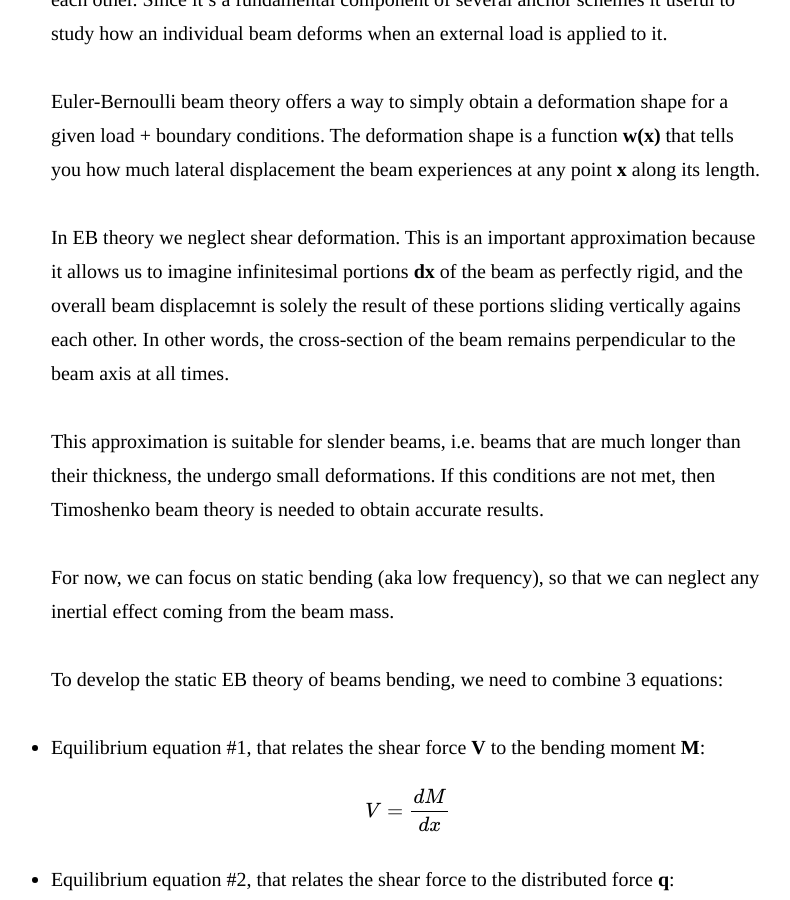
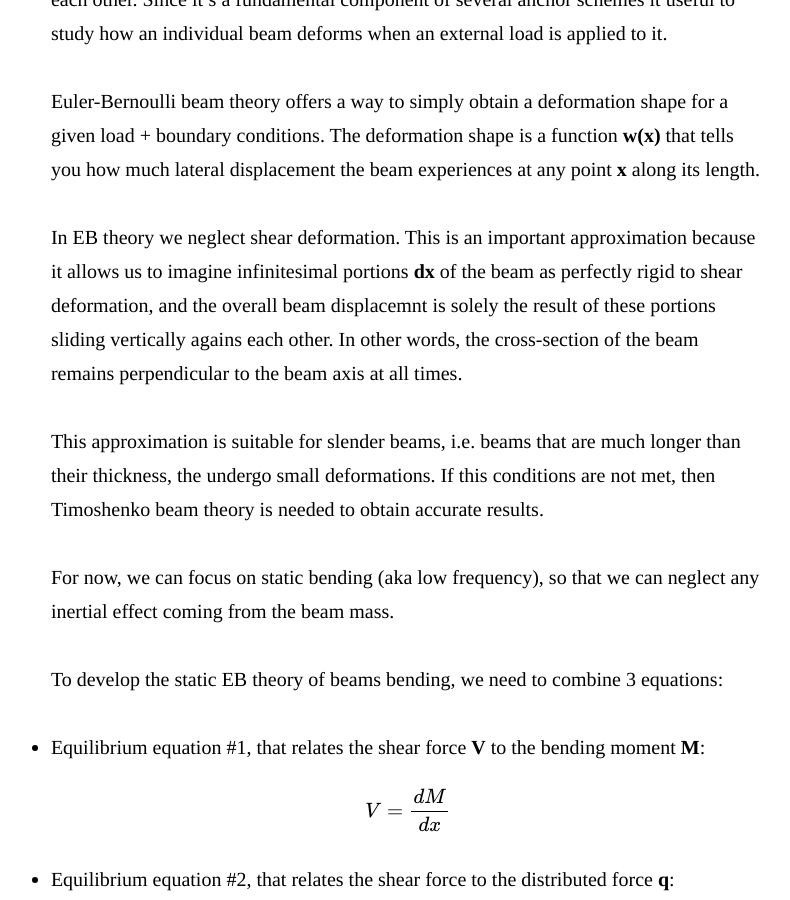
Before and after one commit to simeonipietro/memscademy.com, a Jekyll site: the page built from _posts/2016-08-27- Euler Benroulli Made Easy 1.md, in a window 1280 px wide and 900 px high, scrolled down 618 px. Shown: the whole window, without its empty margins (232-1022 px from the left). Built offline with Jekyll 4.4.1, drawn with Linux system fonts in a browser that asks for light colours; our own code applies the rules of GitHub Pages for plain Markdown files; formulas are drawn with MathJax 3.

Commit message:
Update 2016-08-27- Euler Benroulli Made Easy 1.md

```diff
--- a/_posts/2016-08-27- Euler Benroulli Made Easy 1.md
+++ b/_posts/2016-08-27- Euler Benroulli Made Easy 1.md
@@ -11,7 +11,7 @@ Most of the time, MEMS structures can be decomposed in a set of beams connected
 
 Euler-Bernoulli beam theory offers a way to simply obtain a deformation shape for a given load + boundary conditions. The deformation shape is a function **w(x)** that tells you how much lateral displacement the beam experiences at any point **x** along its length.
 
-In EB theory we neglect shear deformation. This is an important approximation because it allows us to imagine infinitesimal portions **dx** of the beam as perfectly rigid, and the overall beam displacemnt is solely the result of these portions sliding vertically agains each other. In other words, the cross-section of the beam remains perpendicular to the beam axis at all times.
+In EB theory we neglect shear deformation. This is an important approximation because it allows us to imagine infinitesimal portions **dx** of the beam as perfectly rigid to shear deformation, and the overall beam displacemnt is solely the result of these portions sliding vertically agains each other. In other words, the cross-section of the beam remains perpendicular to the beam axis at all times.
 
 This approximation is suitable for slender beams, i.e. beams that are much longer than their thickness, the undergo small deformations. If this conditions are not met, then Timoshenko beam theory is needed to obtain accurate results.
 
```
